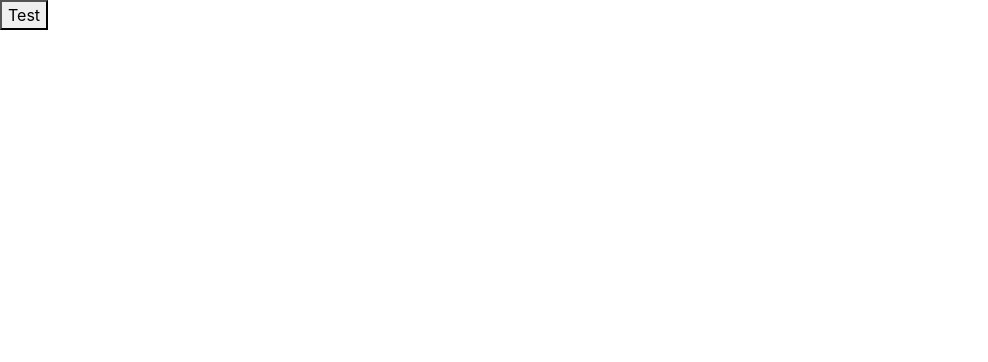
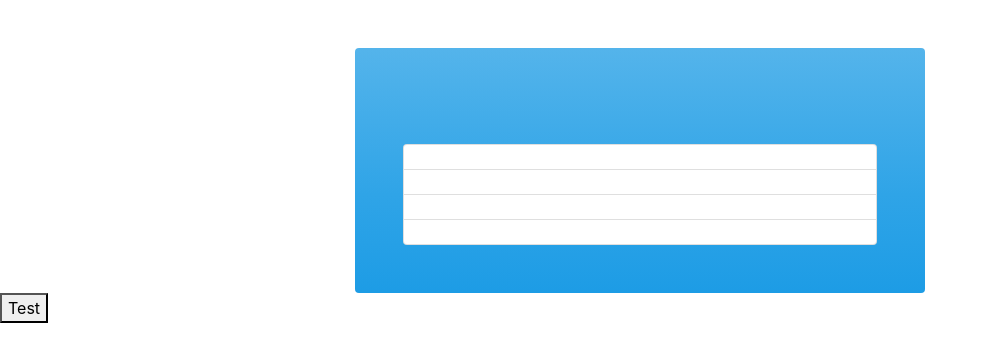
Before and after one commit to tibraj/WeatherJS, a plain HTML site: page index.html in a window 1280 px wide. Shown: the whole page, without its empty margins (0-988 px from the left). Drawn offline with nearby package versions, Linux system fonts and the light colour scheme.

Commit message:
basic ui

```diff
--- a/index.html
+++ b/index.html
@@ -7,6 +7,22 @@
     <title>Api Project</title>
 </head>
 <body>
+    <div class="container">
+        <div class="row">
+            <div class="col-md-6 mx-auto text-center bg-primary mt-5 p-5 rounded">
+                <h1 id="w-location"></h1>
+                <h3 class="text-dark" id="w-desc"></h3>
+                <h3 id="w-string"></h3>
+                <img id="w-icon">
+                <ul id="w-details" class="list-group mt-3">
+                    <li class="list-group-item" id="w-humidity"></li>
+                    <li class="list-group-item" id="w-dewpoint"></li>
+                    <li class="list-group-item" id="w-feels-like"></li>
+                    <li class="list-group-item" id="w-wind"></li>
+                </ul>
+            </div>
+        </div>
+    </div>
     <button type="submit" id="fetch">Test</button>
     <script src="https://cdn.jsdelivr.net/npm/bootstrap@5.0.0-beta1/dist/js/bootstrap.bundle.min.js" integrity="sha384-ygbV9kiqUc6oa4msXn9868pTtWMgiQaeYH7/t7LECLbyPA2x65Kgf80OJFdroafW" crossorigin="anonymous"></script>
     <script src="storage.js"></script>
```
